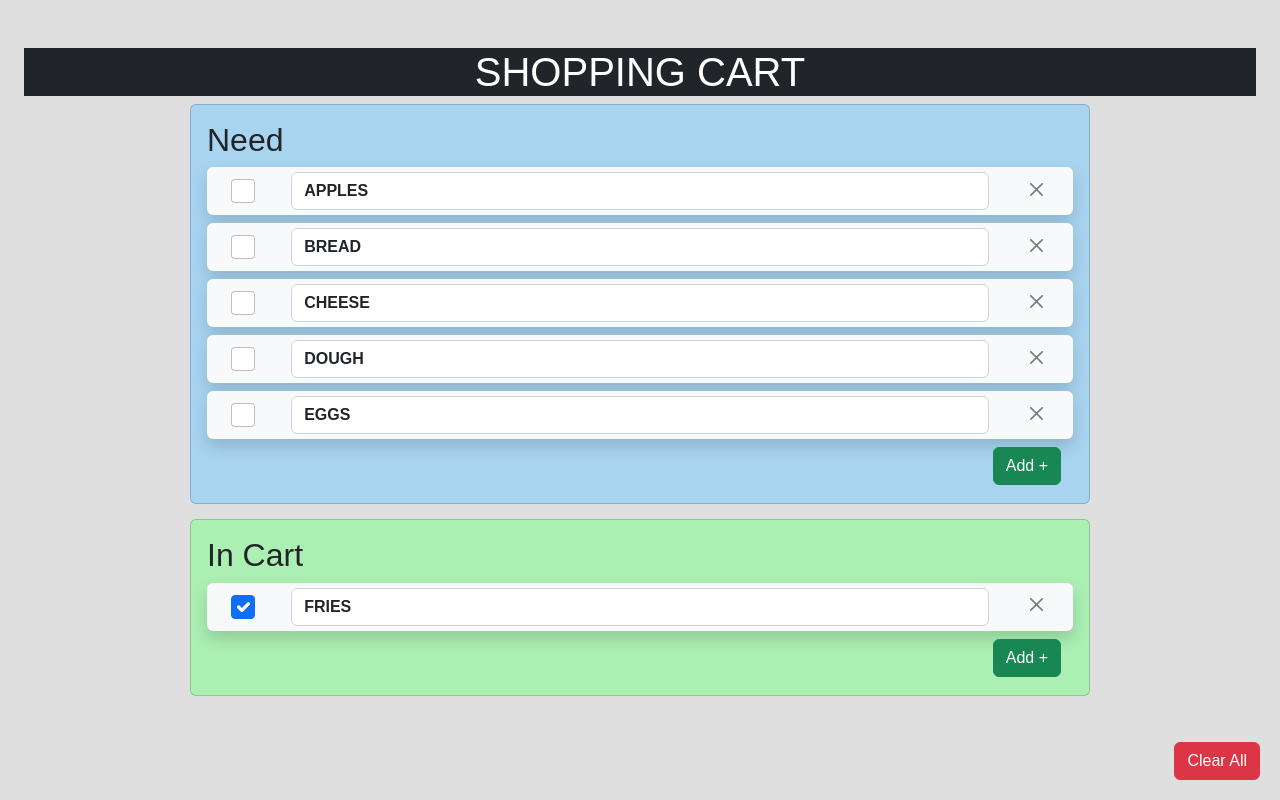
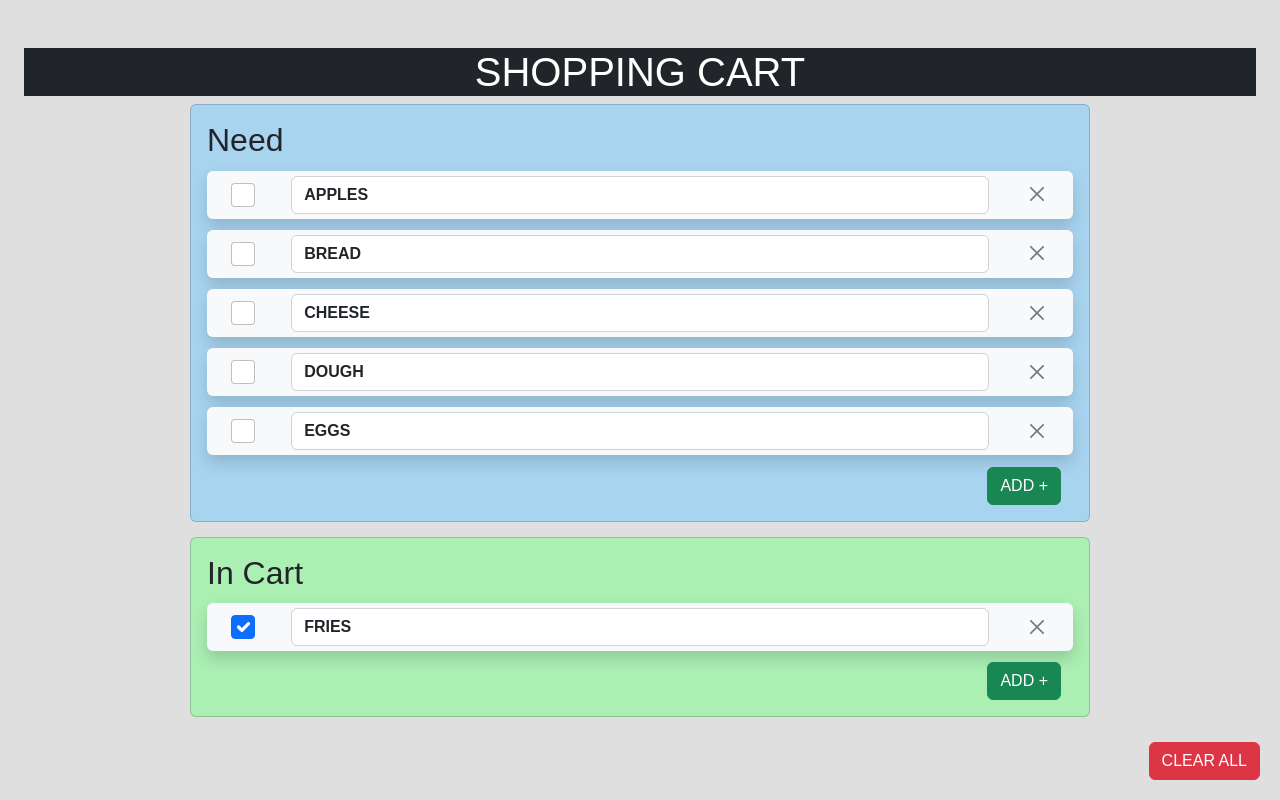
Before and after one commit to Davatata/Shopping-Cart, a React (Create React App) app: page / in a window 1280 px wide. Built offline with nearby package versions, Linux system fonts and the light colour scheme.

Commit message:
text updates and rows delete correctly

```diff
--- a/src/App.js
+++ b/src/App.js
@@ -5,6 +5,7 @@ import {useState} from 'react';
 import CartItemList from "./components/CartItemLIst/CartItemList";
 
 function App() {
+
   const unchecked = [
     {
       text: "Apples",
@@ -92,12 +93,34 @@ function App() {
     console.log("Adding blank item");
   }
 
-  function deleteUnchecked(e) {
-    console.log(e);
+  function deleteUnchecked(index) {
+    let newArray = [...uncheckedItems];
+    newArray.splice(index, 1);
+    console.log(newArray);
+    setUncheckedItems(newArray);
   }
 
-  function deleteChecked(params) {
-    console.log("Delete");
+  function deleteChecked(index) {
+    let newArray = [...checkedItems];
+    newArray.splice(index, 1);
+    console.log(newArray);
+    setCheckedItems(newArray);
+  }
+
+  function updateUncheckedItems(text, index) {
+    console.log(text, index);
+    let newArray = [...uncheckedItems];
+    newArray[index].text = text;
+    console.log(newArray);
+    setUncheckedItems(newArray);
+  }
+
+  function updateCheckedItems(text, index) {
+    console.log(text, index);
+    let newArray = [...checkedItems];
+    newArray[index].text = text;
+    console.log(newArray);
+    setCheckedItems(newArray);
   }
 
   return (
@@ -113,7 +136,8 @@ function App() {
               checkCartItem = {checkCartItem}
               uncheckCartItem = {uncheckCartItem}
               deleteItem = {deleteUnchecked}
-              addBlankItem = {addBlankUnchecked}/>
+              addBlankItem = {addBlankUnchecked}
+              onChange= {updateUncheckedItems}/>
           </div>
 
           <div className="card card-body listCard lightGreenBg">
@@ -123,7 +147,8 @@ function App() {
               checkCartItem = {checkCartItem}
               uncheckCartItem = {uncheckCartItem}
               deleteItem = {deleteChecked}
-              addBlankItem = {addBlankChecked}/>
+              addBlankItem = {addBlankChecked}
+              onChange= {updateCheckedItems}/>
           </div>
 
 
@@ -135,7 +160,7 @@ function App() {
       { modalIsOpen && <Backdrop onClick={closeModalHandler}/>}
 
 
-      <button id="fixedbutton" className="btn btn-danger" onClick={clearAllHandler}>Clear All</button>
+      <button id="fixedbutton" className="btn btn-danger text-uppercase" onClick={clearAllHandler}>Clear All</button>
     </div>
   );
 }
--- a/src/components/CartItem/CartItem.js
+++ b/src/components/CartItem/CartItem.js
@@ -1,10 +1,8 @@
-import {useState} from 'react';
-
 function CartItem(props) {
-  const [text, setText] = useState(props.text);
 
   function deleteHandler() {
-    console.log("closing " + props.text);
+    console.log("closing " + props.text + " " + props.index);
+    props.onDelete(props.index);
   }
 
   function updateCheckValue(event) {
@@ -19,13 +17,13 @@ function CartItem(props) {
   }
 
   function textUpdateHandler(event) {
-    setText(event.target.value);
+    props.onChange(event.target.value, props.index);
   }
 
   return (
-    <div className="bg-light container-fluid shadow my-3 cartItem rounded" style={{ height: "3rem" }}>
+    <div className="bg-light container-fluid shadow cartItem rounded" style={{ height: "3rem" }}>
       <div className="row">
-      <div class="col-1 text-center">
+        <div className="col-1 text-center">
           <input
             className="form-check-input mx-2 align-self-center"
             checked={props.checked}
@@ -38,7 +36,7 @@ function CartItem(props) {
             className="form-control text-uppercase"
             rows="1"
             onChange={textUpdateHandler}
-            value={text}
+            value={props.text}
           ></textarea>
         </div>
 
--- a/src/components/CartItemLIst/CartItemList.js
+++ b/src/components/CartItemLIst/CartItemList.js
@@ -8,11 +8,13 @@ function CartItemList(props) {
             return <CartItem key={index} checked={item.checked} text={item.text}
               onChecked={props.checkCartItem}
               onUnChecked={props.uncheckCartItem}
-              onDelete={props.deleteItem(index)}/>;
+              onDelete={props.deleteItem}
+              onChange={props.onChange}
+              index={index}/>;
           })}
 
           <div className="container-fluid mb-5">
-            <button className="float-end btn btn-success" onClick={props.addBlankItem}>Add +</button>
+            <button className="float-end btn btn-success text-uppercase" onClick={props.addBlankItem}>Add +</button>
           </div>
     </div>
   );
--- a/src/index.css
+++ b/src/index.css
@@ -66,8 +66,8 @@ input[type="checkbox"] {
 }
 
 .cartClose {
-  font-size:0.8rem !important;
-  margin: 12px 0px 0 0px !important;
+  font-size:0.7rem !important;
+  margin: 16px 0px 0 0px !important;
 }
 
 button {
@@ -76,6 +76,10 @@ button {
 
 button:focus{
   box-shadow: none !important;
+}
+
+.cartItem {
+  margin: 0.5rem 0 !important;
 }
 
 @media (min-width: 576px) {
@@ -89,7 +93,12 @@ button:focus{
   }
 
   .cartItem {
-    margin: 0.5rem 0 !important;
+    margin: 0.7rem 0 !important;
+  }
+
+  .cartClose {
+    font-size: 0.9rem !important;
+    margin: 13px 0px 0 0px !important;
   }
 
   input[type="checkbox"] {
```
Lines whose indentation alone changed are shown as unchanged.
